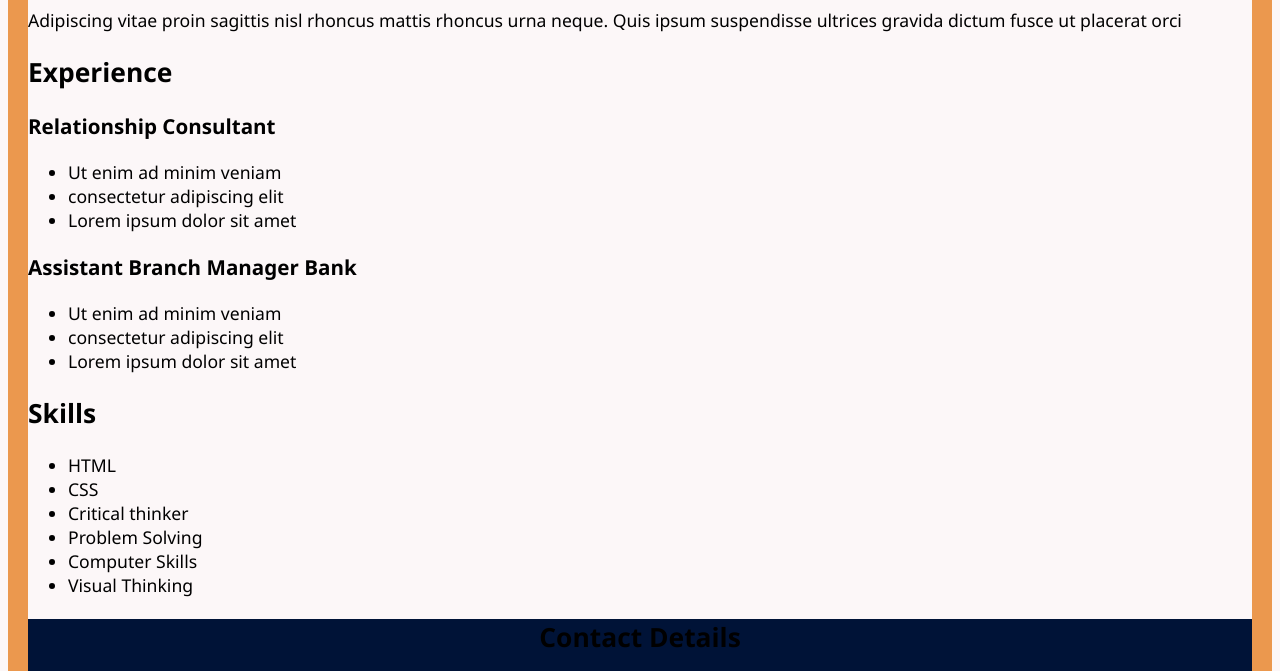
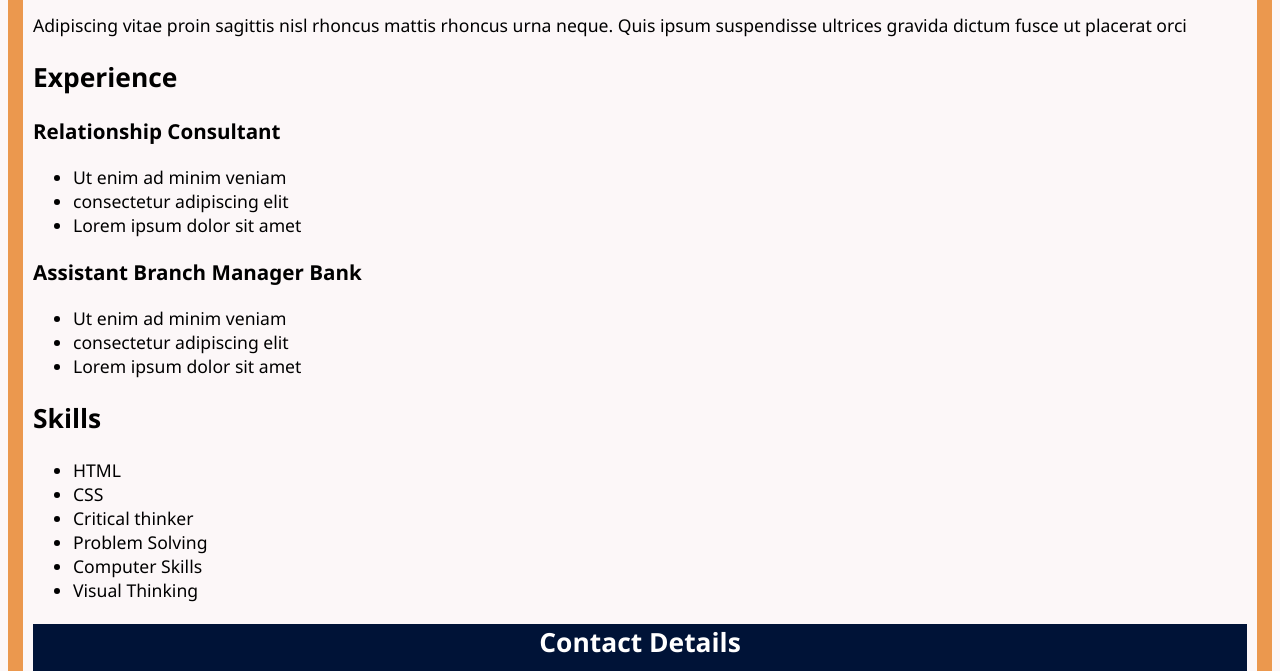
Before and after one commit to ShaunBez/myResume-Project, a plain HTML site: page myDigitalResume/resume5.html in a window 1280 px wide. Shown: the part 911-1582 px from the top of the page. Drawn offline with Linux system fonts and the light colour scheme.

Commit message:
Resume5 updated
Added more details to CSS and added new LinkedIn picture. The footer contact details had been updated to white.

```diff
--- a/myDigitalResume/css/stylesheet.css
+++ b/myDigitalResume/css/stylesheet.css
@@ -29,7 +29,8 @@ div {
 body {
   border: #eb984e;
   border-style: solid;
-  border-width: 20px;
+  border-width: 15px;
+  padding: 10px;
 }
 
 img {
@@ -38,6 +39,6 @@ img {
   border-style: solid;
 }
 
-#contactdetails {
-  background-color: white;
+#contactDetails {
+  color: white;
 }
--- a/myDigitalResume/resume5.html
+++ b/myDigitalResume/resume5.html
@@ -75,10 +75,10 @@
         </section>
 
         <footer>
-        <h2 id="ContactDetails"><h2 classs="white-text" color=white;>Contact Details</h2>
+        <h2 id="contactDetails">Contact Details</h2>
             <a href="https://twitter.com/MRxVIKING" target="_blank"> <img src="images/Twitter.png" alt="Twitter Social link"></a>
-            <a href="https://www.instagram.com/" target="_blank"> <img src="images/Instagram.png" alt="Instagram Social Linke"></a>
-            <a href="https://www.linkedin.com/in/shaun-bezuidenhout-0a6a31131/" target="_blank"> <img src="images/LinkedIn.png" alt="LinkedIn"></a>
+            <a href="https://www.instagram.com/" target="_blank"> <img src="images/Instagram.png" alt="Instagram Social Link"></a>
+            <a href="https://www.linkedin.com/in/shaun-bezuidenhout-0a6a31131/" target="_blank"> <img src="images/LinkedIn.png" alt="LinkedIn Social Link">
         </footer>
     </body>
 </html>
```
Also changed, not shown: myDigitalResume/images/LinkedIn.png.
